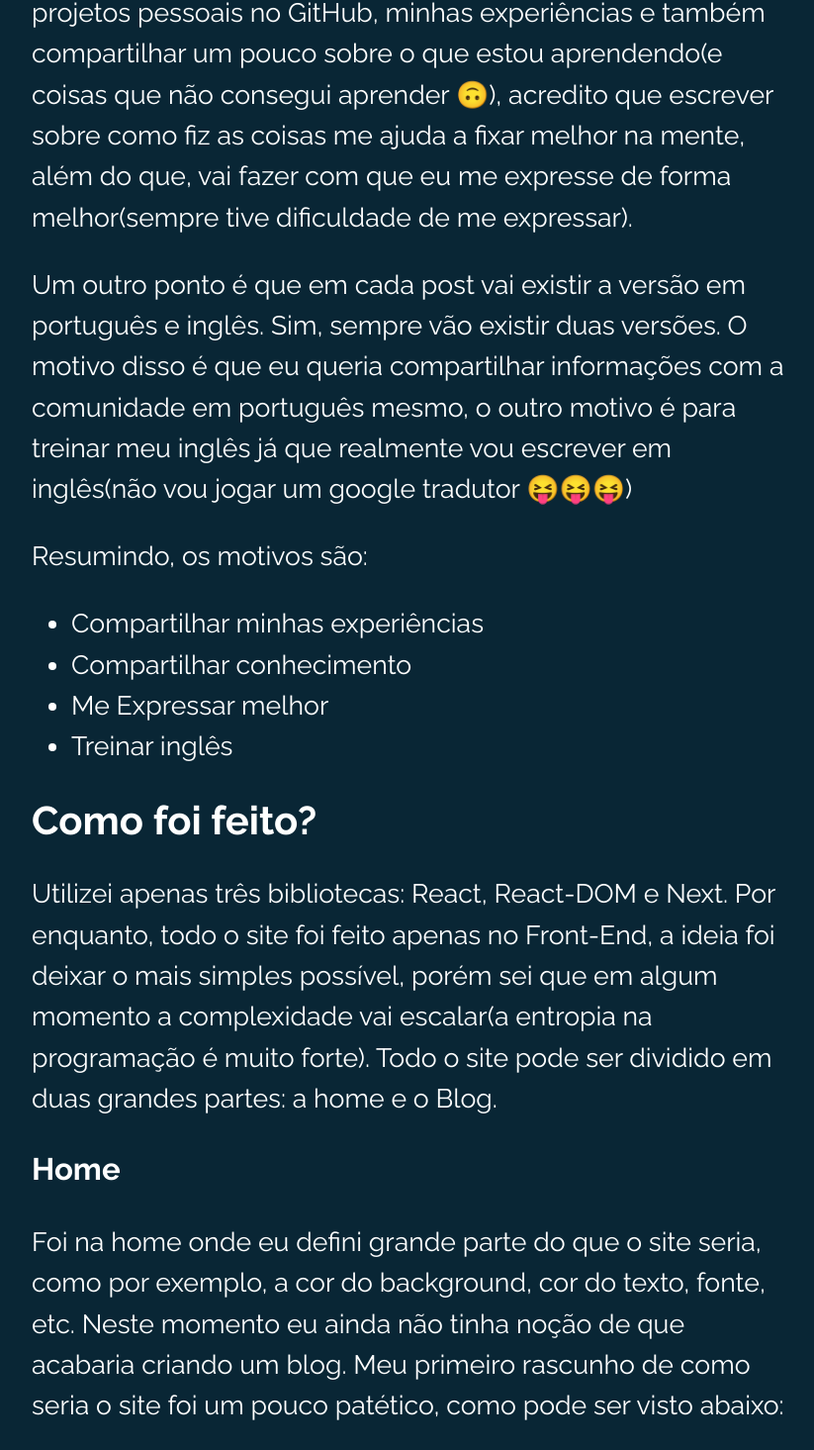
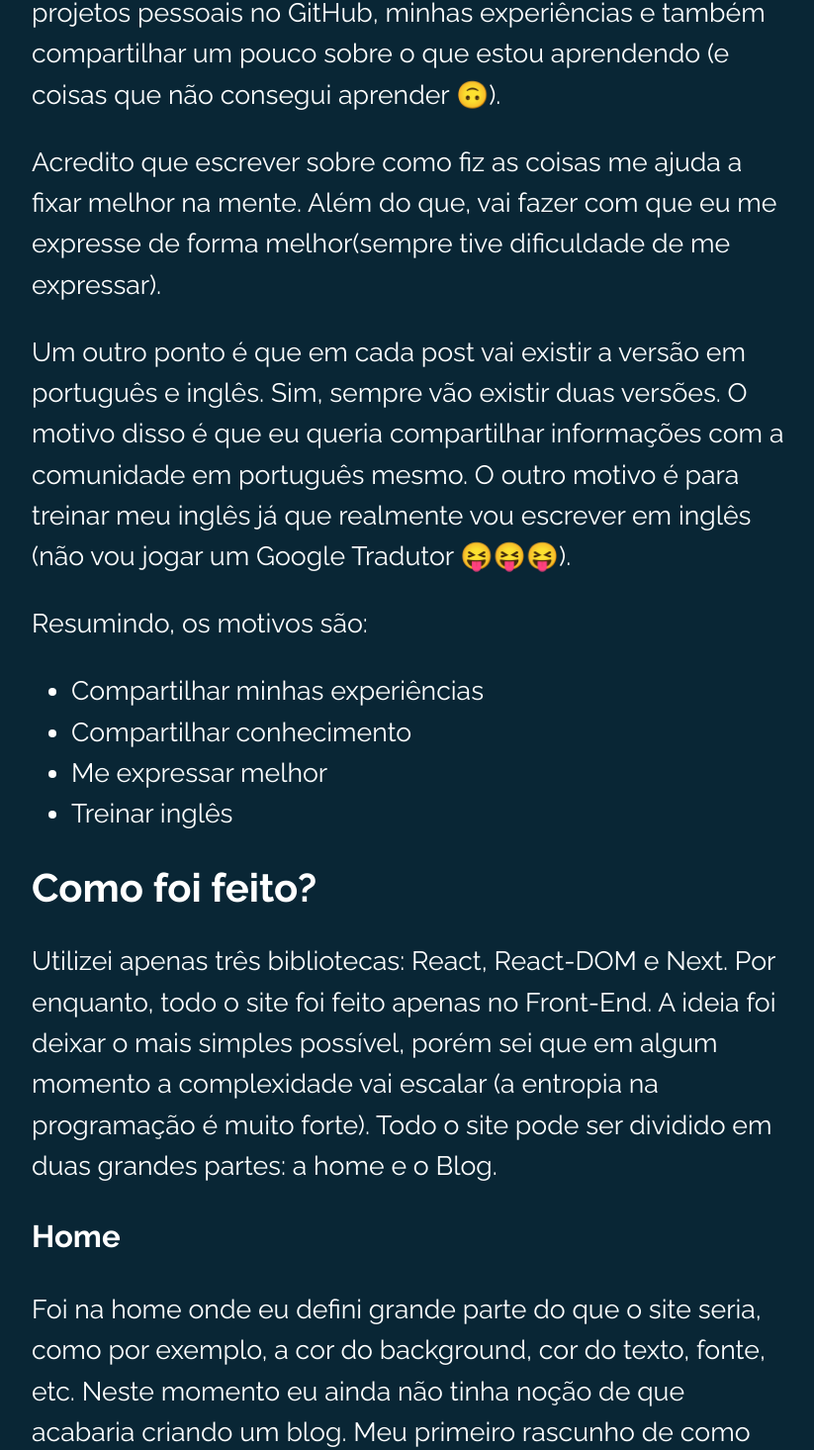
Before and after one commit to JhonattasFerreira/my-site, a Next.js app: page /blog/2024/04/23/creating-my-personal-site/pt-br in a window 1280 px wide. Shown: the part 613-2078 px from the top of the page at 99% size, without its empty margins (224-1047 px from the left). Built offline with nearby package versions, Linux system fonts and the light colour scheme; a web font is replaced by a local one.

Commit message:
create ptbr post

```diff
--- a/pages/blog/2024/04/23/creating-my-personal-site/pt-br/index.js
+++ b/pages/blog/2024/04/23/creating-my-personal-site/pt-br/index.js
@@ -13,30 +13,33 @@ const BlogPost = () => {
           e também como foi feito.
         </p>
 
-        <h2>Por que criar um site pessoal(blog)?</h2>
+        <h2>Por que criar um site pessoal (blog)?</h2>
 
         <p>
           Sempre quis ter um blog para escrever mais sobre meus projetos
           pessoais no GitHub, minhas experiências e também compartilhar um pouco
-          sobre o que estou aprendendo(e coisas que não consegui aprender 🙃),
-          acredito que escrever sobre como fiz as coisas me ajuda a fixar melhor
-          na mente, além do que, vai fazer com que eu me expresse de forma
+          sobre o que estou aprendendo (e coisas que não consegui aprender 🙃).
+        </p>
+
+        <p>
+          Acredito que escrever sobre como fiz as coisas me ajuda a fixar melhor
+          na mente. Além do que, vai fazer com que eu me expresse de forma
           melhor(sempre tive dificuldade de me expressar).
         </p>
 
         <p>
           Um outro ponto é que em cada post vai existir a versão em português e
           inglês. Sim, sempre vão existir duas versões. O motivo disso é que eu
-          queria compartilhar informações com a comunidade em português mesmo, o
+          queria compartilhar informações com a comunidade em português mesmo. O
           outro motivo é para treinar meu inglês já que realmente vou escrever
-          em inglês(não vou jogar um google tradutor 😝😝😝)
+          em inglês (não vou jogar um Google Tradutor 😝😝😝).
         </p>
 
         <p>Resumindo, os motivos são:</p>
         <ul>
           <li>Compartilhar minhas experiências</li>
           <li>Compartilhar conhecimento</li>
-          <li>Me Expressar melhor</li>
+          <li>Me expressar melhor</li>
           <li>Treinar inglês</li>
         </ul>
 
@@ -44,9 +47,9 @@ const BlogPost = () => {
 
         <p>
           Utilizei apenas três bibliotecas: React, React-DOM e Next. Por
-          enquanto, todo o site foi feito apenas no Front-End, a ideia foi
+          enquanto, todo o site foi feito apenas no Front-End. A ideia foi
           deixar o mais simples possível, porém sei que em algum momento a
-          complexidade vai escalar(a entropia na programação é muito forte).
+          complexidade vai escalar (a entropia na programação é muito forte).
           Todo o site pode ser dividido em duas grandes partes: a home e o Blog.
         </p>
 
@@ -56,8 +59,8 @@ const BlogPost = () => {
           Foi na home onde eu defini grande parte do que o site seria, como por
           exemplo, a cor do background, cor do texto, fonte, etc. Neste momento
           eu ainda não tinha noção de que acabaria criando um blog. Meu primeiro
-          rascunho de como seria o site foi um pouco patético, como pode ser
-          visto abaixo:
+          rascunho de como seria o site foi patético, como pode ser visto
+          abaixo:
         </p>
 
         <Image
@@ -100,10 +103,28 @@ const BlogPost = () => {
           Depois que terminei a Home, pensei comigo: e se eu fizer um blog?
           Voilà, comecei a fazer a página de listagem dos posts. Basicamente,
           faço uma iteração em um JSON que guarda o link e o título (em
-          português e inglês). Depois disso, utilizei o useContext do React para
-          salvar o contexto da língua escolhida. Em seguida, foi apenas o bom e
-          velho CSS. Parece simples, porém essa parte de estilização deu um
-          trabalhão.
+          português e inglês). Depois disso, utilizei o <code>useContext</code>{" "}
+          do React para salvar o contexto da língua escolhida.
+        </p>
+
+        <p>
+          Em seguida, foi apenas o bom e velho CSS. Parece simples, porém essa
+          parte de estilização deu um trabalhão.
+        </p>
+
+        <h2>Fim?</h2>
+        <p>
+          Existem várias pendências (o famoso débito técnico) que precisam ser
+          ajustadas no futuro. Preciso criar uma espécie de crawler que navega
+          pelo texto e gera o JSON utilizado na lista de postagens. No futuro,
+          vou precisar criar algum sistema de busca. Também preciso criar tags.
+          Enfim, vão existir várias coisas.
+        </p>
+
+        <p>
+          Por fim, fico muito feliz de ter colocado tudo isso no ar. Tenho muito
+          a melhorar, principalmente na comunicação. Enfim, se você chegou até
+          aqui, obrigado pelo seu tempo :)
         </p>
       </>
     </Post>
```
